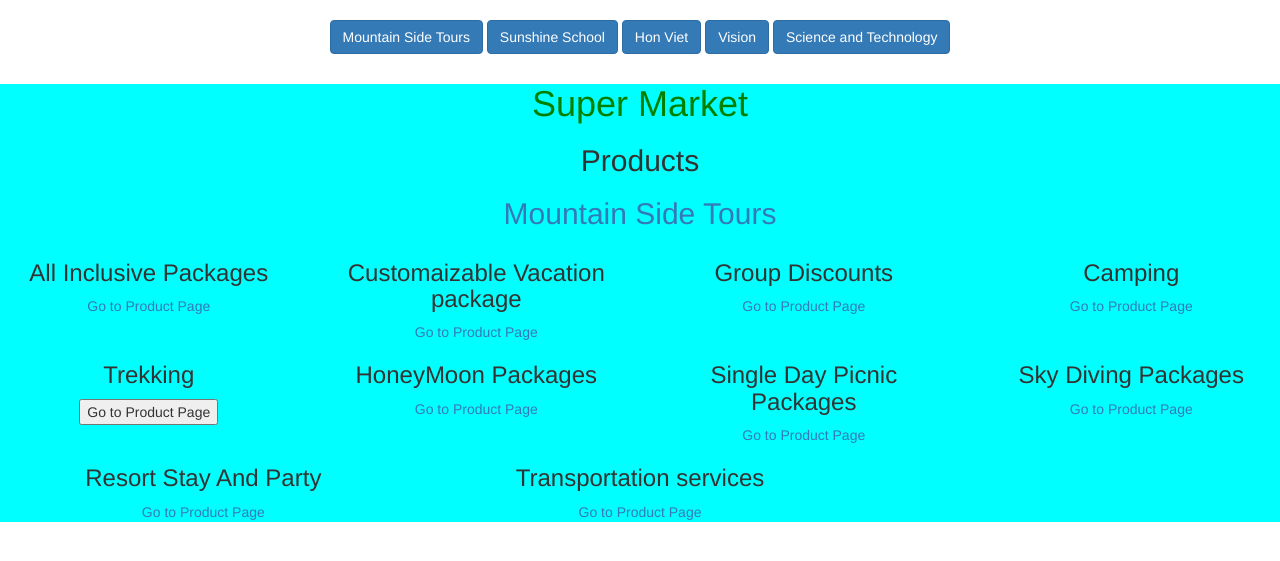
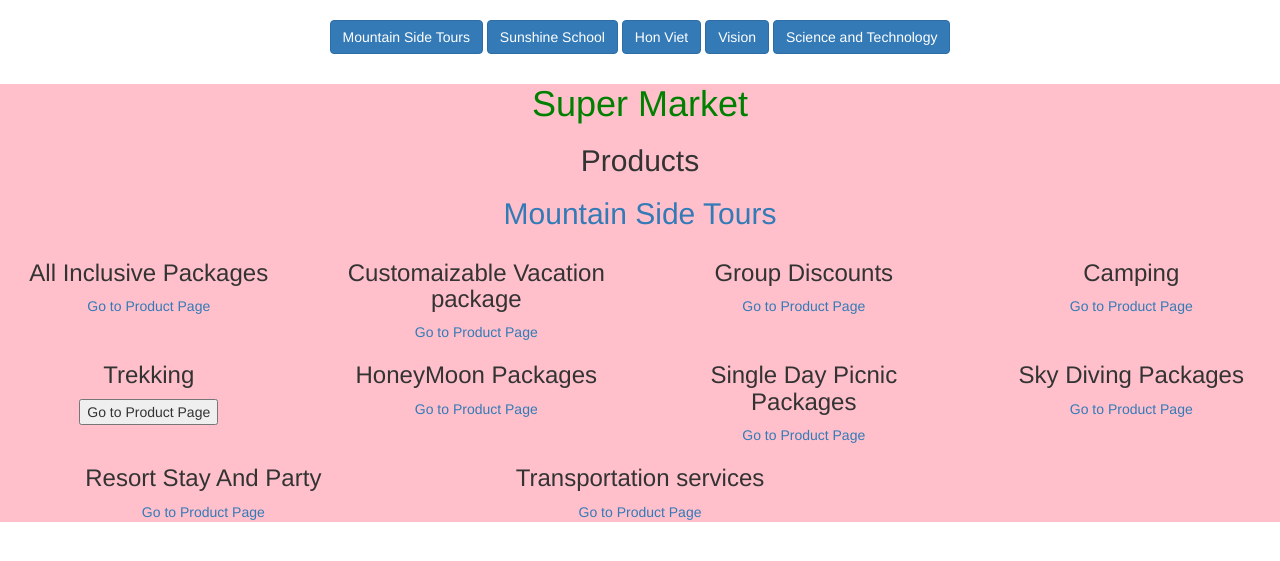
Before and after one commit to Shivanireddy25/MarketPlace, a PHP site: page /home.php in a window 1280 px wide, after a click on "Mountain Side Tours". Shown: the part 92-653 px from the top of the page. Run offline with PHP 8.4, Linux system fonts and the light colour scheme; some libraries are stand-ins or nearby versions.

Commit message:
CheckBGColor

```diff
--- a/html/home.php
+++ b/html/home.php
@@ -84,7 +84,7 @@
   </div>
 </div>
 
-<div class="collapse multi-collapse" id="mountain" style="background-color:cyan">
+<div class="collapse multi-collapse" id="mountain" style="background-color:pink">
     <h1>Super Market</h1>
     <h2>Products</h2>
     <p><a href="http://ec2-54-193-88-197.us-west-1.compute.amazonaws.com/"<b><h2> Mountain Side Tours </h2></b></a></p>
```
